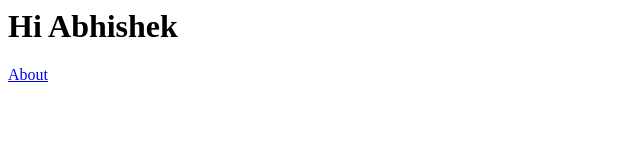
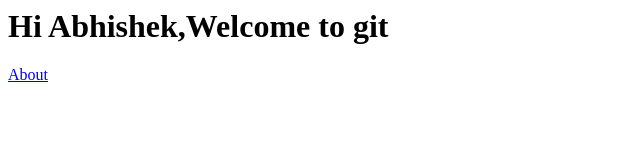
Before and after one commit to Kona-Abhishek/GitPracticals, a plain HTML site: page index1.html in a window 1280 px wide. Shown: the whole page, without its empty margins (0-640 px from the left). Drawn offline with Linux system fonts and the light colour scheme.

Commit message:
Modification

```diff
--- a/index1.html
+++ b/index1.html
@@ -2,7 +2,7 @@
 	<head>
         </head>
 <body>
-<h1> Hi Abhishek </h1>
+<h1> Hi Abhishek,Welcome to git </h1>
 <a href="about.html"> About </a>
 </body>
 
```
Also changed, not shown: index.html (added).
